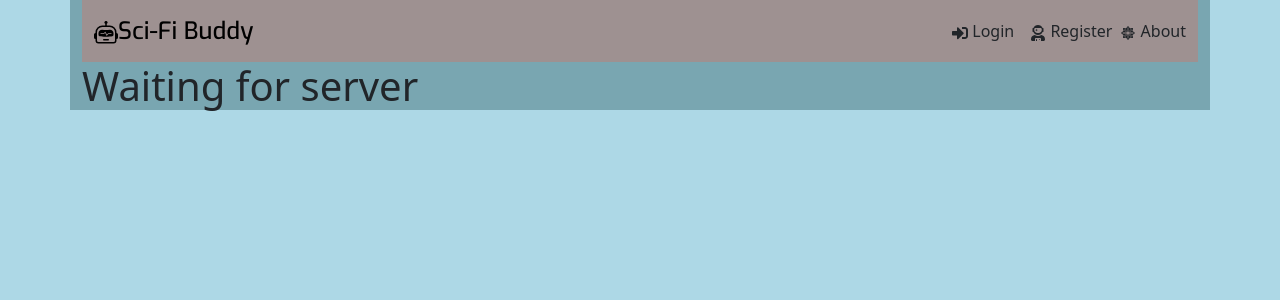
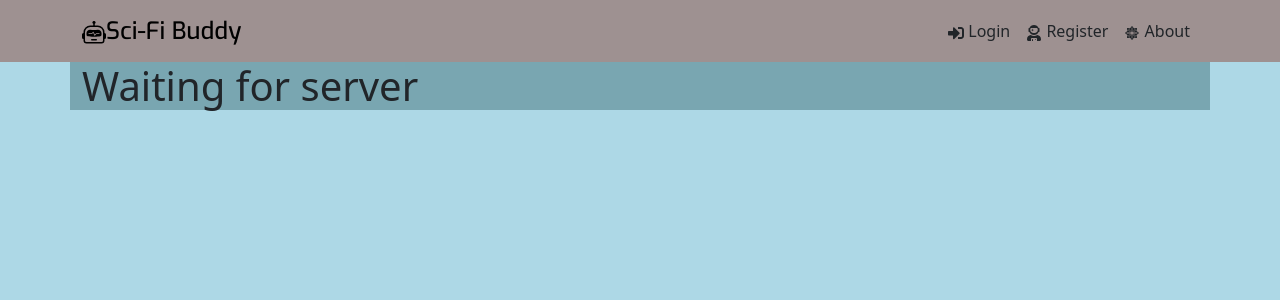
Before and after one commit to baden119/Sci-Fi-Buddy, a React (Vite) app in the folder frontend/: page / in a window 1280 px wide. Shown: the top 300 px of the page. Built offline with nearby package versions, Linux system fonts and the light colour scheme; no server answers.

Commit message:
Some bug fixes and UI changes

```diff
--- a/frontend/src/App.jsx
+++ b/frontend/src/App.jsx
@@ -16,8 +16,8 @@ const App = () => {
       <AuthState>
         <NovelsState>
           <Router>
+            <Header />
             <Container className='App'>
-              <Header />
               <Routes>
                 <Route path='/' element={<Dashboard />} />
                 <Route path='/about' element={<About />} />
--- a/frontend/src/components/MyList.jsx
+++ b/frontend/src/components/MyList.jsx
@@ -4,8 +4,8 @@ import axios from 'axios';
 import ListNovels from './ListNovels';
 
 const MyList = () => {
-  // Initialise and destructure App level state
-  const [novelsState, novelsDispatch] = useNovels();
+  // Destructure novels state without the dispatch
+  const novelsState = useNovels()[0];
   const { records } = novelsState;
   const [novelList, setNovelList] = useState([]);
 
@@ -34,7 +34,7 @@ const MyList = () => {
   if (Array.isArray(novelList) && novelList.length) {
     return <ListNovels novelList={novelList} />;
   } else {
-    return <div>Add Some Records, fool.</div>;
+    return <h2>Your list is empty, add some records!</h2>;
   }
 };
 export default MyList;
--- a/frontend/src/context/novels/NovelsReducer.jsx
+++ b/frontend/src/context/novels/NovelsReducer.jsx
@@ -14,6 +14,7 @@ import {
   SET_SEARCHBAR_TEXT,
   NOVEL_ERROR,
   CLEAR_ERRORS,
+  CLEAR_SEARCHBAR_TEXT,
 } from '../types';
 
 const NovelsReducer = (state, action) => {
@@ -22,6 +23,11 @@ const NovelsReducer = (state, action) => {
       return {
         ...state,
         searchBarText: action.payload,
+      };
+    case CLEAR_SEARCHBAR_TEXT:
+      return {
+        ...state,
+        searchBarText: '',
       };
     case SET_AUTOCOMPLETE_RESULTS:
       return {
--- a/frontend/src/context/novels/NovelsState.jsx
+++ b/frontend/src/context/novels/NovelsState.jsx
@@ -5,6 +5,7 @@ import axios from 'axios';
 
 import {
   SET_SEARCHBAR_TEXT,
+  CLEAR_SEARCHBAR_TEXT,
   SET_AUTOCOMPLETE_RESULTS,
   SET_SELECTED_NOVEL,
   CLEAR_SELECTED_NOVEL,
@@ -32,6 +33,12 @@ export const setSearchBarText = (dispatch, input) => {
   dispatch({
     type: SET_SEARCHBAR_TEXT,
     payload: input,
+  });
+};
+
+export const clearSearchBarText = (dispatch) => {
+  dispatch({
+    type: CLEAR_SEARCHBAR_TEXT,
   });
 };
 
--- a/frontend/src/context/types.js
+++ b/frontend/src/context/types.js
@@ -8,6 +8,7 @@ export const CLEAR_ERRORS = 'CLEAR_ERRORS';
 
 // Novels
 export const SET_SEARCHBAR_TEXT = 'SET_SEARCHBAR_TEXT';
+export const CLEAR_SEARCHBAR_TEXT = 'CLEAR_SEARCHBAR_TEXT';
 export const SET_AUTOCOMPLETE_RESULTS = 'SET_AUTOCOMPLETE_RESULTS';
 export const CLEAR_AUTOCOMPLETE_RESULTS = 'CLEAR_AUTOCOMPLETE_RESULTS';
 export const SET_SELECTED_NOVEL = 'SET_SELECTED_NOVEL';
--- a/frontend/src/layout/Header.jsx
+++ b/frontend/src/layout/Header.jsx
@@ -4,6 +4,8 @@ import {
   clearSelectedNovel,
   clearAwards,
   clearRecords,
+  clearAutoComplete,
+  clearSearchBarText,
 } from '../context/novels/NovelsState';
 import {
   FaSignInAlt,
@@ -12,7 +14,6 @@ import {
   FaCentos,
 } from 'react-icons/fa';
 import { BsRobot } from 'react-icons/bs';
-import { GiAlienStare } from 'react-icons/gi';
 import { LinkContainer } from 'react-router-bootstrap';
 import Container from 'react-bootstrap/Container';
 import Nav from 'react-bootstrap/Nav';
@@ -21,13 +22,17 @@ import Navbar from 'react-bootstrap/Navbar';
 const Header = () => {
   const [authState, authDispatch] = useAuth();
   const { user } = authState;
-  const [novelsState, novelsDispatch] = useNovels();
+
+  // destructure novels dispatch without state
+  const novelsDispatch = useNovels()[1];
 
   const logOut = () => {
     logout(authDispatch);
     clearSelectedNovel(novelsDispatch);
     clearAwards(novelsDispatch);
     clearRecords(novelsDispatch);
+    clearAutoComplete(novelsDispatch);
+    clearSearchBarText(novelsDispatch);
   };
 
   const authLinks = user && (
@@ -60,15 +65,15 @@ const Header = () => {
             Sci-Fi Buddy
           </Navbar.Brand>
         </LinkContainer>
-        {/* <Navbar.Toggle aria-controls='basic-navbar-nav' /> */}
-        <Navbar className='justify-content-end'>
+        <Navbar.Toggle aria-controls='basic-navbar-nav' />
+        <Navbar.Collapse className='justify-content-end'>
           {user ? authLinks : guestLinks}
-          <LinkContainer to='/about'>
+          <LinkContainer to='/about' className='mx-2'>
             <Nav.Link>
               <FaCentos /> About
             </Nav.Link>
           </LinkContainer>
-        </Navbar>
+        </Navbar.Collapse>
       </Container>
     </Navbar>
   );
--- a/frontend/src/pages/Dashboard.jsx
+++ b/frontend/src/pages/Dashboard.jsx
@@ -1,6 +1,6 @@
 import { useEffect, useState } from 'react';
 import axios from 'axios';
-import { useAuth } from '../context/auth/AuthState';
+import { useAuth, logout } from '../context/auth/AuthState';
 import {
   getRecords,
   useNovels,
@@ -40,6 +40,7 @@ const Dashboard = () => {
     if (novelError) {
       toast.error(novelError);
       clearNovelErrors(novelsDispatch);
+      logout();
     }
 
     if (user) {
```
